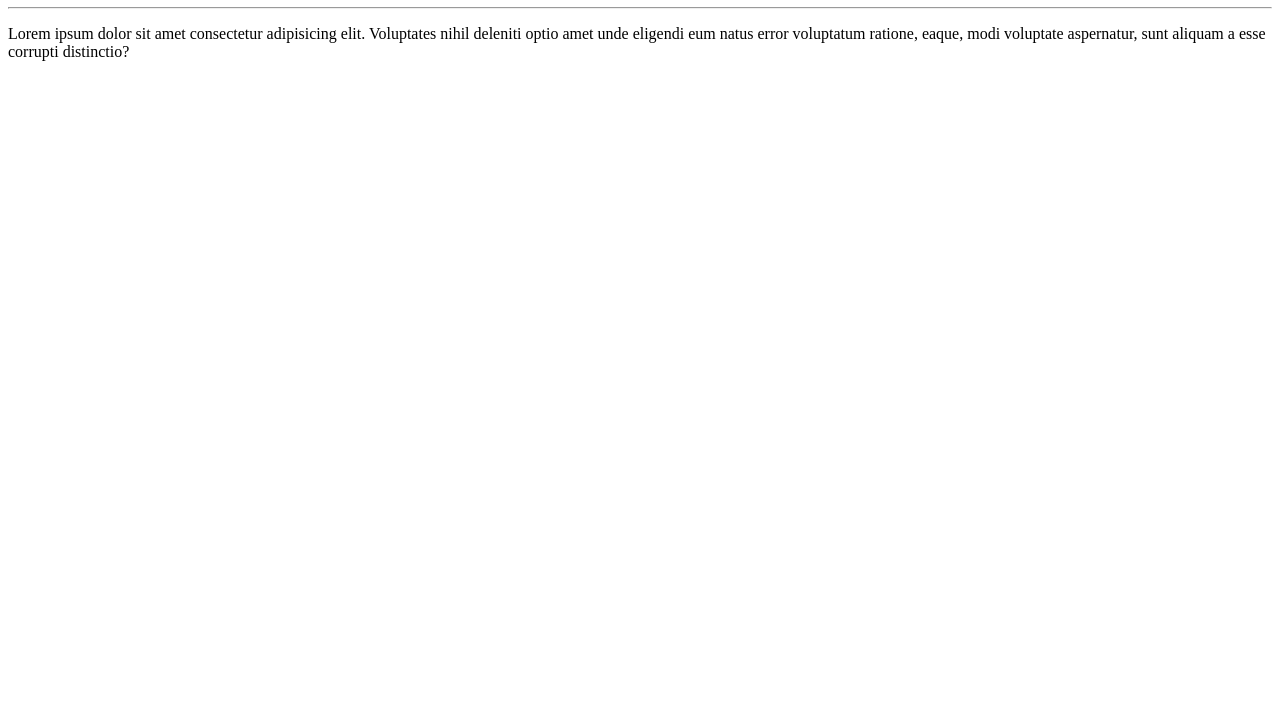
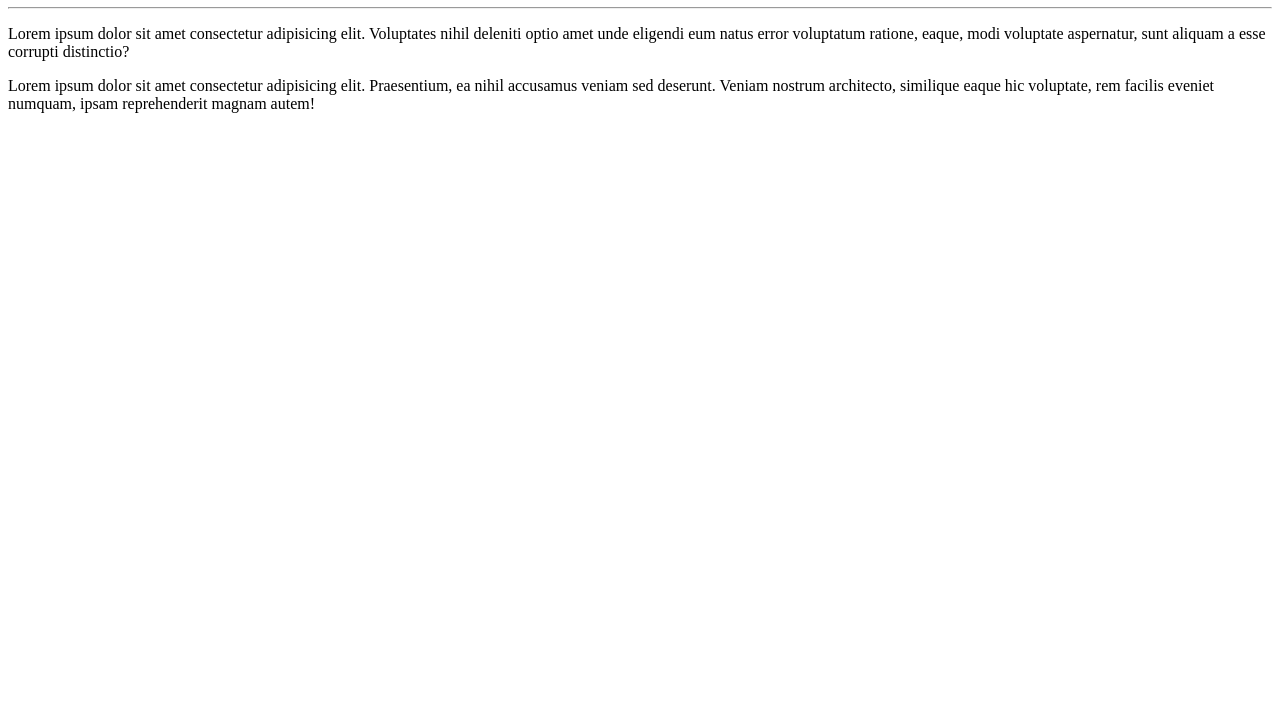
Before and after one commit to jonatasmoura/Ola-Mundo1, a plain HTML site: page site-exemplo/index.html in a window 1280 px wide. Shown: the part 73-800 px from the top of the page. Drawn offline with Linux system fonts and the light colour scheme.

Commit message:
Adicionei um paragrafo.

```diff
--- a/site-exemplo/index.html
+++ b/site-exemplo/index.html
@@ -10,6 +10,7 @@
     <h1>Olá, Mundo!</h1>
     <hr>
     <p>Lorem ipsum dolor sit amet consectetur adipisicing elit. Voluptates nihil deleniti optio amet unde eligendi eum natus error voluptatum ratione, eaque, modi voluptate aspernatur, sunt aliquam a esse corrupti distinctio?</p>
+    <p>Lorem ipsum dolor sit amet consectetur adipisicing elit. Praesentium, ea nihil accusamus veniam sed deserunt. Veniam nostrum architecto, similique eaque hic voluptate, rem facilis eveniet numquam, ipsam reprehenderit magnam autem!</p>
 
 </body>
 </html>
```
